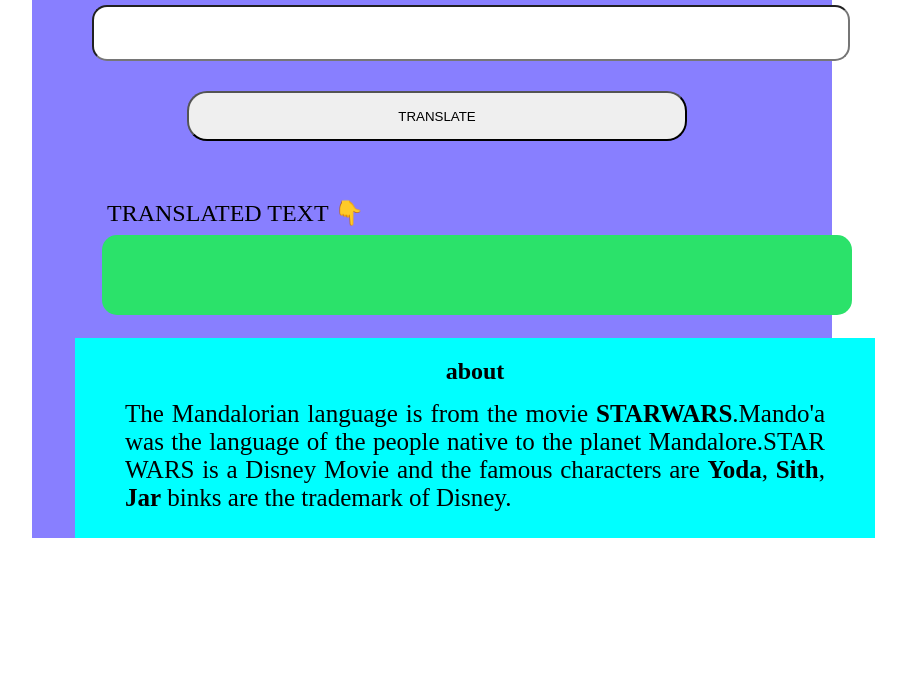
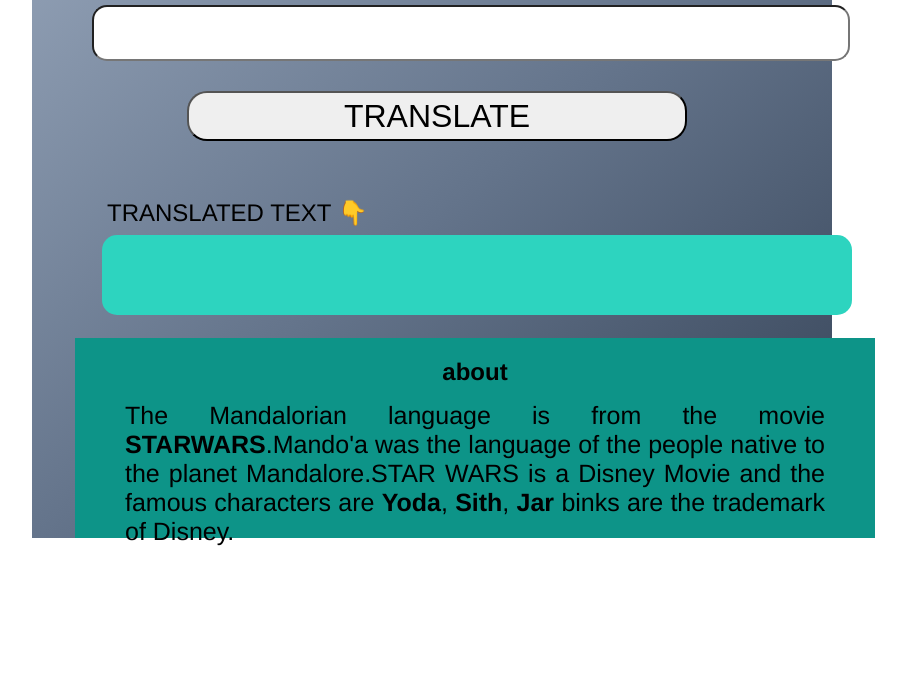
Before and after one commit to pantherblack34/MandalorianTranslator, a plain HTML site: page index.html in a window 1280 px wide. Shown: the part 105-800 px from the top of the page, without its empty margins (208-1114 px from the left). Drawn offline with Linux system fonts and the light colour scheme.

Commit message:
completed

```diff
--- a/app.js
+++ b/app.js
@@ -13,12 +13,12 @@ function apiCall(text){
 function translation(){
     const msgTxt = inputTxt.value;
     /*calling the server function to get the req. file */
-    fetch(apicall(msgTxt))
+    fetch(apiCall(msgTxt))
     /*the req. file is recieved in the json data */
     .then(response => response.json())
     /*retrieve the required data from the inner file */
     .then(json =>{
-        const tranlatedTxt = json.contents.translated;
+        const translatedTxt = json.contents.translated;
         /*retrieved data is than showed in the output div via innerHTML attribute */
         outputTxt.innerHTML = translatedTxt;
     })
--- a/index.html
+++ b/index.html
@@ -6,6 +6,7 @@
     <meta name="viewport" content="width=device-width, initial-scale=1.0">
     <title>Translator</title>
     <link rel="stylesheet" href="style.css">
+
 </head>
 <body>
     <div class="wrapper">
@@ -16,7 +17,7 @@
         <p>ENTER YOUR TEXT HERE 👇</p>
         <input type="text" name="text" id="input-text">
 
-        <button id="button">TRANSLATE</button>
+        <button id="button" onclick="translation()">TRANSLATE</button>
 
         <p class="trans-text">TRANSLATED TEXT 👇</p>
 
--- a/style.css
+++ b/style.css
@@ -1,6 +1,18 @@
+:root{
+    --primary-color: #0D9488;
+    --secondary-color: #2DD4BF;
+    --bg1: #334155;
+    --bg2: #64748B;
+    --bg3: #94A3B8;
+}
+
+
+
 body, html{
     margin: 0;
     padding: 0;
+    font-family: 'Franklin Gothic Medium', 'Arial Narrow', Arial, sans-serif;
+
 }
 
 .wrapper{
@@ -10,7 +22,7 @@ body, html{
     height: 623px;
     margin: auto;
     padding: 10px;
-    background-color: rgb(136, 127, 255);
+    background-image: linear-gradient(to right bottom, var(--bg3), var(--bg2), var(--bg1));
 }
 .container{
     width: 800px;
@@ -19,7 +31,7 @@ body, html{
     margin: auto;
     margin-top: -10px;
     margin-left: -10px;
-    background-color: rgb(255, 127, 217) ;
+    background-color: var(--primary-color);
 }
 h1{
     width: 600px;
@@ -42,6 +54,9 @@ p{
     outline: none;
     border-radius: 15px;
 }
+#input-text[type="text"]{
+    font-size: 28px;
+}
 
 #button{
     width: 500px;
@@ -50,6 +65,7 @@ p{
     position: relative;
     top: -260px;
     bottom: 220px;
+    font-size: xx-large;
     border-radius: 20px;
 }
 .trans-text{
@@ -62,7 +78,7 @@ p{
     display: block;
     width: 750px;
     height: 80px;
-    background-color: #2be26a;
+    background-color: var(--secondary-color);
     position: absolute;
     top: 340px;
     left: 310px;
@@ -71,7 +87,7 @@ p{
 #about{
     width: 800px;
     height: 200px;
-    background-color: aqua;
+    background-color: var(--primary-color);
     position: absolute;
     top: 443px;
     left: 283px;
```
